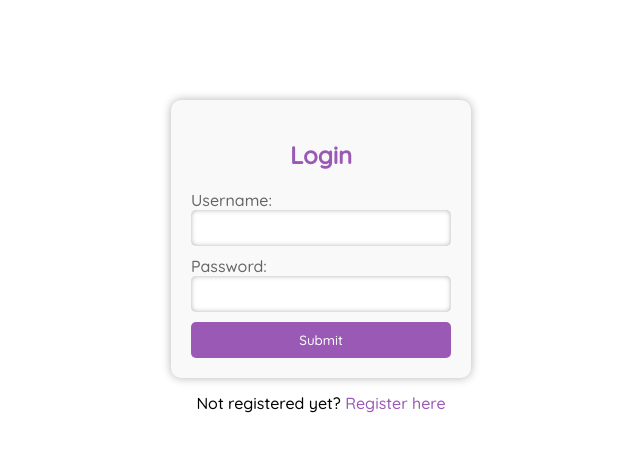
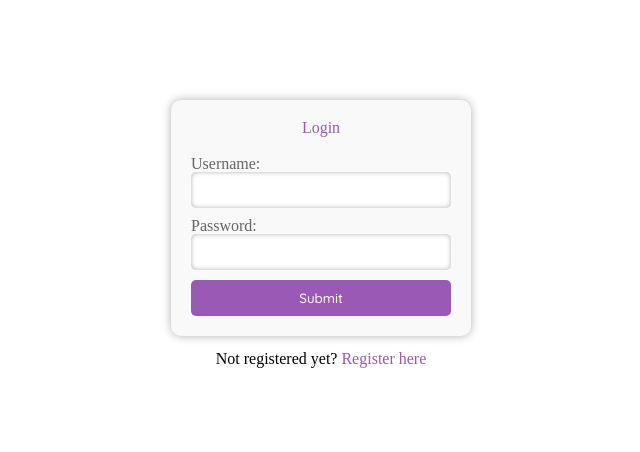
Before and after one commit to kbventures/next-mtrade, a Next.js app: page /login in a window 1280 px wide. Shown: the top 452 px of the page, without its empty margins (319-959 px from the left). Built offline with nearby package versions, Linux system fonts and the light colour scheme.

Commit message:
Added CSS reset

```diff
--- a/src/pages/_app.tsx
+++ b/src/pages/_app.tsx
@@ -1,5 +1,6 @@
 import type { AppProps, AppType } from "next/app";
 import { SessionProvider } from "next-auth/react";
+import "@/styles/reset.css";
 import "@/styles/globals.css";
 import "@/styles/auth.css";
 import React from "react";
--- /dev/null
+++ b/src/styles/reset.css
@@ -0,0 +1,48 @@
+/* http://meyerweb.com/eric/tools/css/reset/
+   v2.0 | 20110126
+   License: none (public domain)
+*/
+
+/* prettier-ignore */
+html, body, div, span, applet, object, iframe, h1, h2, h3, h4, h5, h6, p, blockquote, pre, a, abbr, acronym, address, big, cite, code, del, dfn, em, img, ins, kbd, q, s, samp, small, strike, strong, sub, sup, tt, var, b, u, i, center, dl, dt, dd, ol, ul, li, fieldset, form, label, legend, table, caption, tbody, tfoot, thead, tr, th, td, article, aside, canvas, details, embed, figure, figcaption, footer, header, hgroup,  menu, nav, output, ruby, section, summary,
+time, mark, audio, video {
+	margin: 0;
+	padding: 0;
+	border: 0;
+	font-size: 100%;
+	font: inherit;
+	vertical-align: baseline;
+}
+/* HTML5 display-role reset for older browsers */
+/* prettier-ignore */
+article, aside, details, figcaption, figure, footer, header, hgroup, menu, nav, section {
+	display: block;
+}
+body {
+  line-height: 1;
+}
+ol,
+ul {
+  list-style: none;
+}
+blockquote,
+q {
+  quotes: none;
+}
+blockquote:before,
+blockquote:after,
+q:before,
+q:after {
+  content: "";
+  content: none;
+}
+table {
+  border-collapse: collapse;
+  border-spacing: 0;
+}
+
+/**
+  ****************
+  * END CSS RESET
+  ****************
+**/
```
Also changed, not shown: temp.txt.
